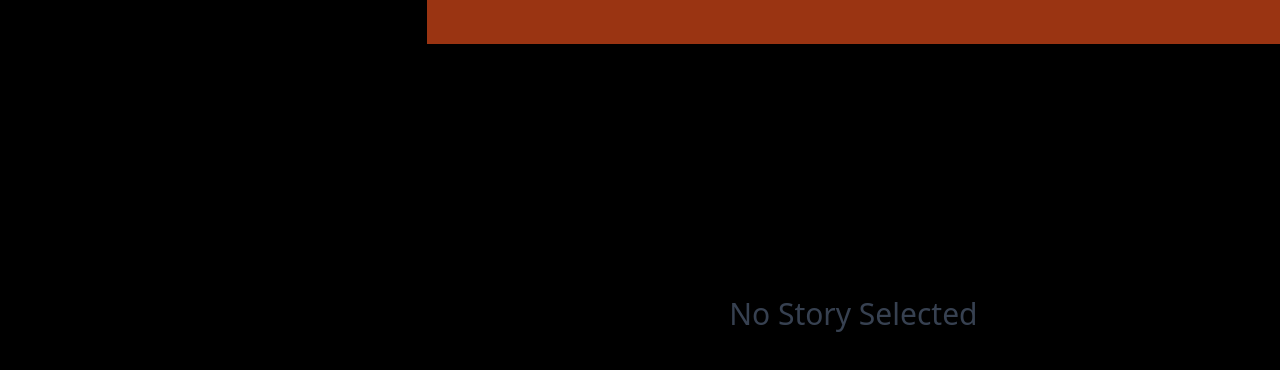
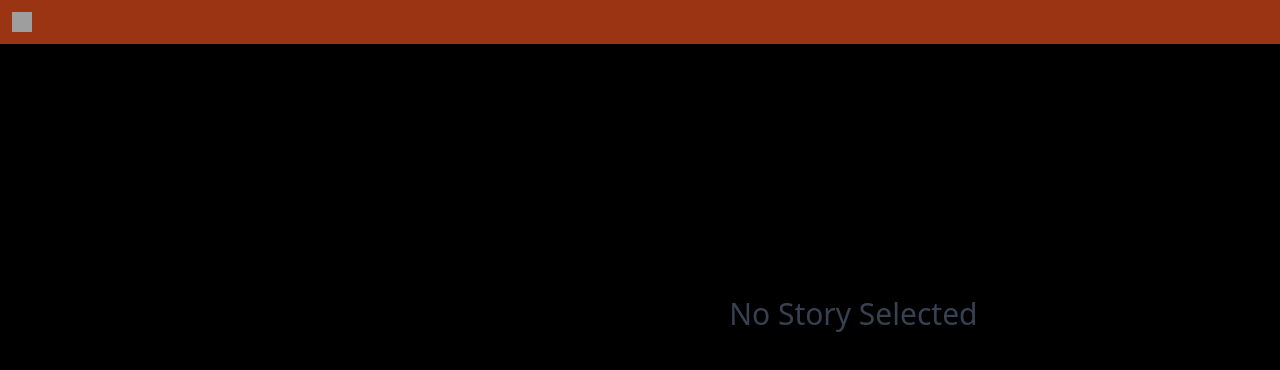
Before and after one commit to Faristp7/Hacker-News, a React (Vite) app: page /options in a window 1280 px wide. Before the commit this address had no page. Shown: the top 370 px of the page. Built offline with nearby package versions, Linux system fonts and the light colour scheme; grey boxes are pictures that could not be loaded; what ldrs would draw is missing.

Commit message:
Sidebar added

```diff
--- a/src/App.tsx
+++ b/src/App.tsx
@@ -3,6 +3,7 @@ import './App.css';
 import Home from './pages/Home';
 import Comment from './components/commentSection/Comment';
 import Stories from './pages/Stories';
+import SideBar from './components/sideBar/SideBar';
 
 function App() {
   return (
@@ -13,6 +14,7 @@ function App() {
             <Route path="/" element={<Home />} />
             <Route path="/stories" element={<Stories />} />
             <Route path='/comment' element={<Comment />} />
+            <Route path='/options' element={<SideBar />} />
           </Routes>
         </div>
         <div className='col-span-2'>
--- a/src/components/MobileNavBar/MobileNavBar.tsx
+++ b/src/components/MobileNavBar/MobileNavBar.tsx
@@ -2,6 +2,7 @@ import { useNavigate } from "react-router-dom"
 
 export default function MobileNavBar() {
     const navigate = useNavigate()
+
     return (
         <div className="fixed bg-orange-800 w-full z-30 block sm:hidden">
             <div className="flex justify-between align-middle items-center">
--- a/src/components/navbar/Navbar.tsx
+++ b/src/components/navbar/Navbar.tsx
@@ -2,8 +2,10 @@ import { useState } from 'react'
 import menu from '../../assets/hamburger-menu.png'
 import DotMenu from '../3DotMenu/DotMenu'
 import SearchBox from '../search/SearchBox'
+import { useNavigate } from 'react-router-dom'
 
 export default function Navbar() {
+    const navigate = useNavigate()
     const [openMenu, setOpenMenu] = useState<boolean>(false)
     const [openSearchBox, setOpenSearchBox] = useState<boolean>(false)
 
@@ -12,7 +14,7 @@ export default function Navbar() {
             <div className='bg-orange-800 p-1 fixed z-30 w-full sm:w-[33.4%]'>
                 <div className='flex justify-between'>
                     <div className='flex justify-between'>
-                        <img src={menu} alt="menu" className='w-6 h-6 cursor-pointer mt-1' />
+                        <img src={menu} alt="menu" className='w-6 h-6 cursor-pointer mt-1' onClick={() => navigate('/options')} />
                         <div className='ml-2.5' style={{ lineHeight: '1' }}>
                             <h6 className='m-0 text-white'>Hacker News</h6>
                             <p className='text-sm font-thin m-0 text-white'>Frontpage</p>
--- /dev/null
+++ b/src/components/sideBar/NavBar.tsx
@@ -0,0 +1,18 @@
+import { useNavigate } from "react-router-dom"
+
+
+export default function NavBar() {
+    document.title = 'Options'
+    const navigate = useNavigate()
+
+    return (
+        <div>
+            <div className="bg-orange-800 p-3 fixed w-full">
+                <img src="https://img.icons8.com/ios-glyphs/30/ffffff/less-than.png"
+                    alt="less-than"
+                    className="w-5 h-5 cursor-pointer"
+                    onClick={() => navigate(-1)} />
+            </div>
+        </div>
+    )
+}
--- /dev/null
+++ b/src/components/sideBar/SideBar.tsx
@@ -0,0 +1,9 @@
+import NavBar from "./NavBar"
+
+export default function SideBar() {
+    return (
+        <div>
+            <NavBar />
+        </div>
+    )
+}
--- a/src/pages/Home.tsx
+++ b/src/pages/Home.tsx
@@ -1,5 +1,6 @@
 import HomeNews from "../components/HomeNews/HomeNews"
 import Navbar from "../components/navbar/Navbar"
+import SideBar from "../components/sideBar/SideBar"
 
 export default function Home() {
   document.title = 'Home'
@@ -12,6 +13,10 @@ export default function Home() {
       <div >
         <HomeNews />
       </div>
+
+      <div>
+        <SideBar/>
+      </div>
     </>
   )
 }
```
